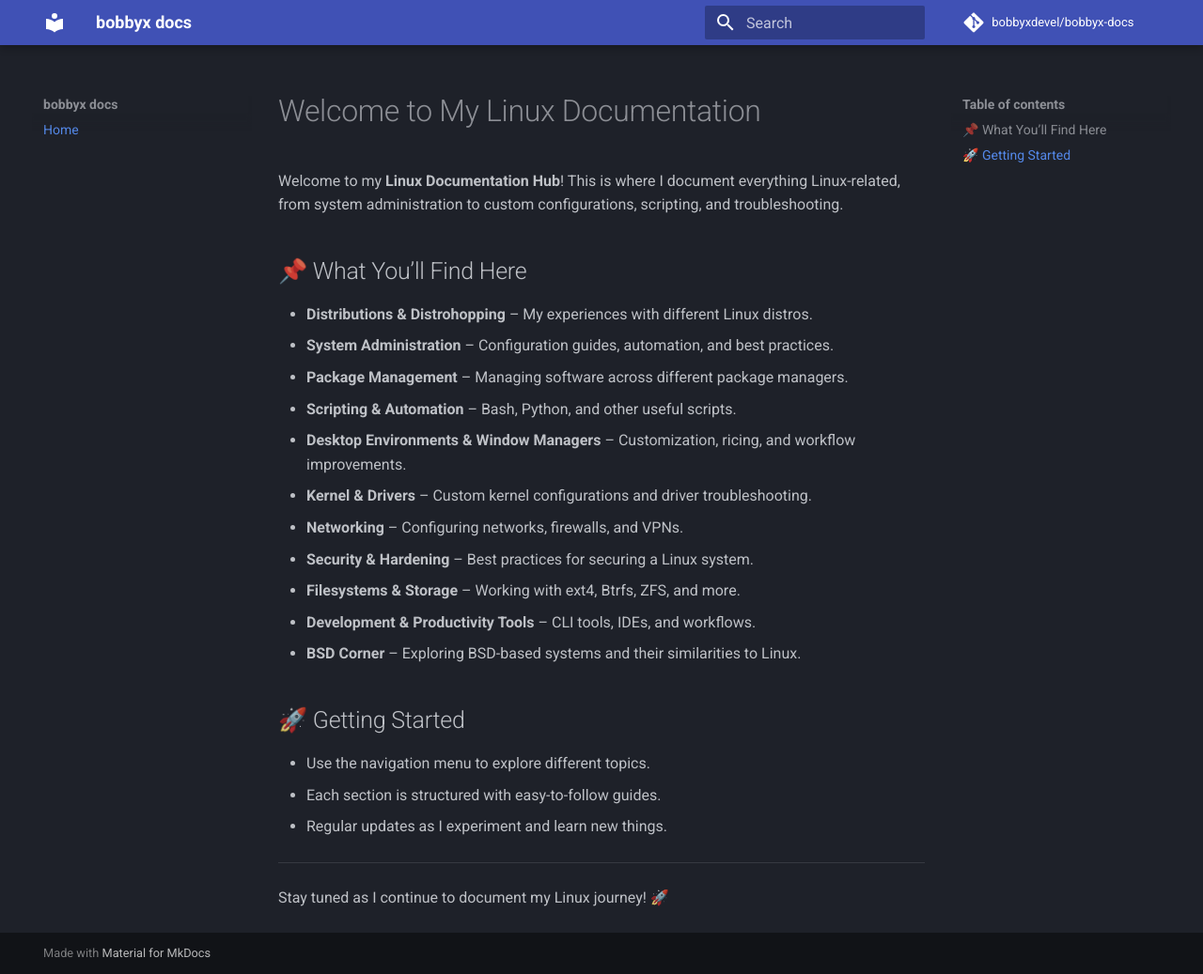
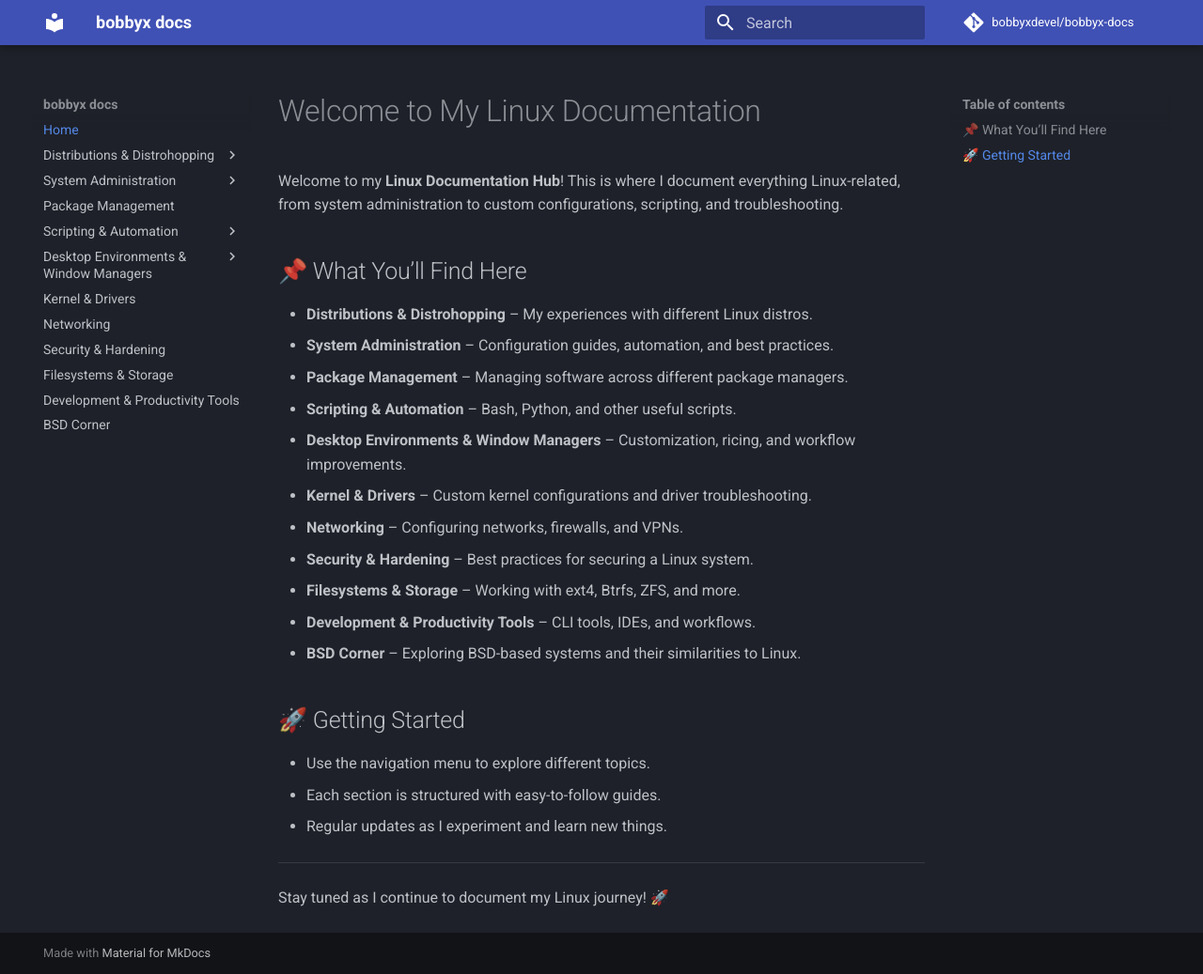
Before and after one commit to bobbyxdevel/bobbyx-docs, an MkDocs documentation site: the page built from docs/index.md, in a window 1280 px wide and 1037 px high. Shown: the whole window at 94% size. Built offline with MkDocs 1.6.1 and Material for MkDocs 9.7.7, drawn with Linux system fonts in a browser that asks for light colours; comment, search, counter and statistics services are not loaded.

Commit message:
Update mkdocs.yml

```diff
--- a/mkdocs.yml
+++ b/mkdocs.yml
@@ -6,6 +6,26 @@ repo_name: 'bobbyxdevel/bobbyx-docs'
 repo_url: 'https://github.com/bobbyxdevel/bobbyx-docs'
 nav:
     - Home: index.md
+    - Distributions & Distrohopping:
+        - Introduction: distributions/intro.md
+        - Arch Linux: distributions/arch.md
+        - Ubuntu: distributions/ubuntu.md
+    - System Administration:
+        - Basics: system_administration/basics.md
+        - Advanced: system_administration/advanced.md
+    - Package Management: package_management.md
+    - Scripting & Automation:
+        - Bash: scripting_automation/bash.md
+        - Python: scripting_automation/python.md
+    - Desktop Environments & Window Managers:
+        - GNOME: desktop_environments/gnome.md
+        - KDE: desktop_environments/kde.md
+    - Kernel & Drivers: kernel_drivers.md
+    - Networking: networking.md
+    - Security & Hardening: security_hardening.md
+    - Filesystems & Storage: filesystems_storage.md
+    - Development & Productivity Tools: development_productivity.md
+    - BSD Corner: bsd_corner.md
 theme:
   name: 'material'
   palette:
```
